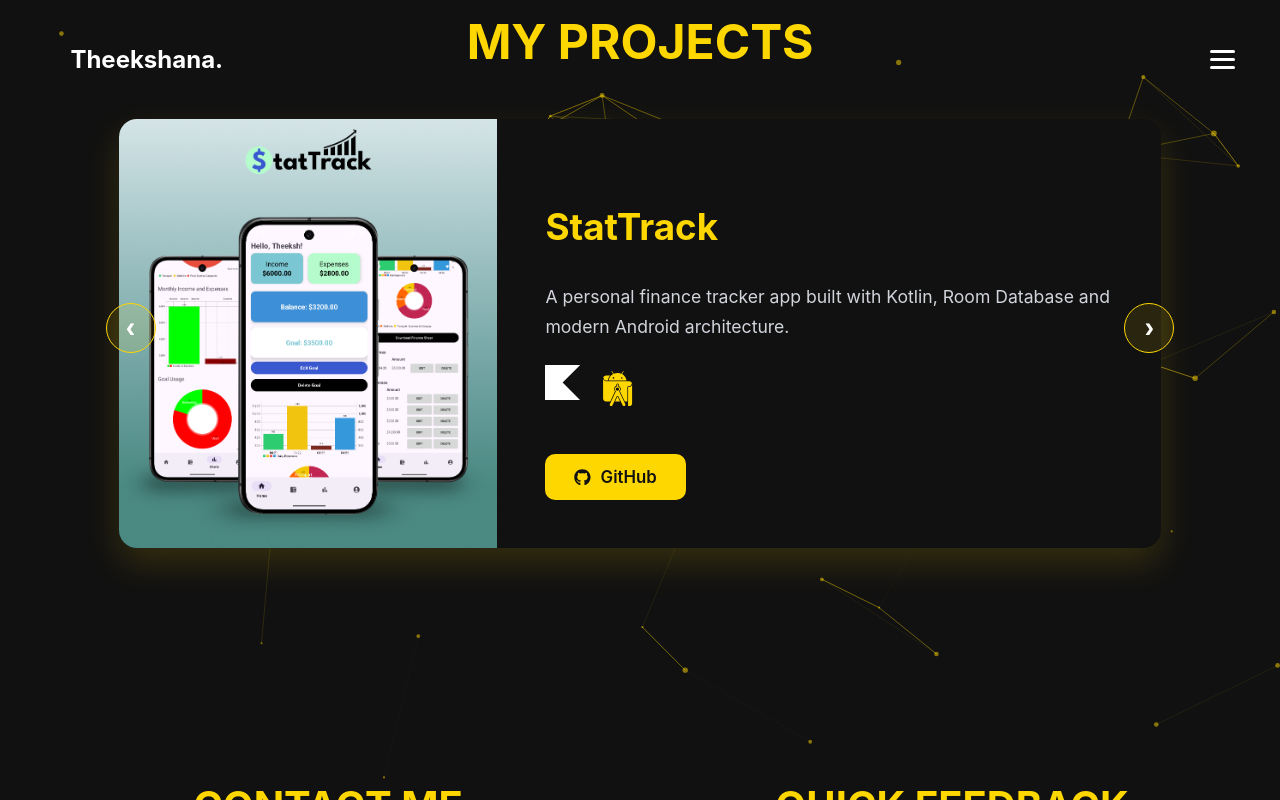
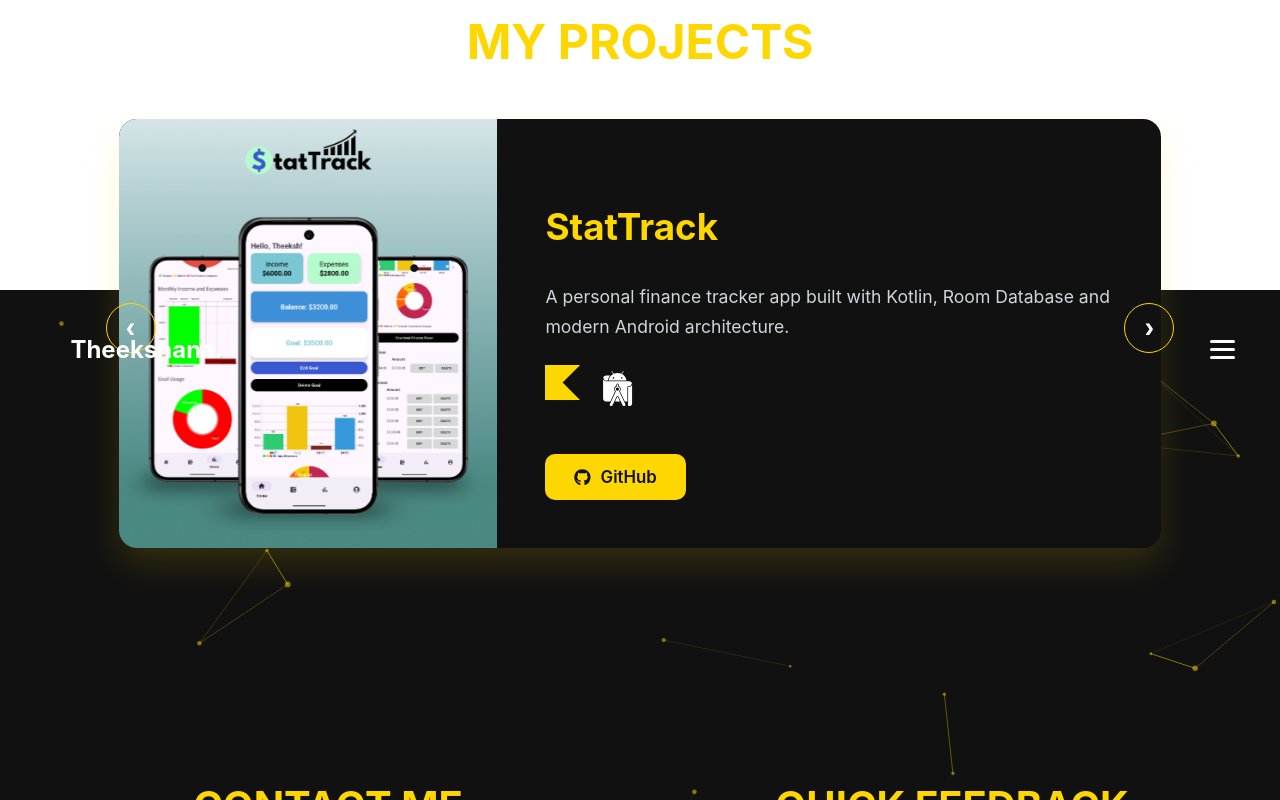
Before and after one commit to TheekshR/Portfolio-Website, a React (Create React App) app: page / in a window 1280 px wide. In both pictures the pointer is over the element 563 px from the left and 3802 px from the top of the page. Shown: the part 3402-4202 px from the top of the page. Built offline with nearby package versions, Linux system fonts and the light colour scheme; no server answers; the database is empty.

Commit message:
navigation button changed

```diff
--- a/src/styles/Projects.css
+++ b/src/styles/Projects.css
@@ -86,13 +86,13 @@
 
 .project-tech span {
   font-size: clamp(2.2rem, 5vw, 2.0rem);
-  color: #FFD700;
+  color: #ffffff;
   transition: all 0.4s ease;
 }
 
 .project-tech span:hover {
   transform: translateY(-6px);
-  color: #fff;
+  color: #FFD700;
 }
 
 
@@ -141,7 +141,7 @@
 
 
 .nav-btn {
-  background: rgba(255, 215, 0, 0.1);
+  background: rgba(255, 217, 0, 0);
   border: 1.5px solid #FFD700;
   color: #ffffff;
   width: 50px;
@@ -160,8 +160,8 @@
 }
 
 .nav-btn:hover {
-  background: #FFD700;
-  color: #111;
+  background: #ffd90000;
+  color: #ffffff;
   transform: translateY(-50%) scale(1.15);
 }
 
```
